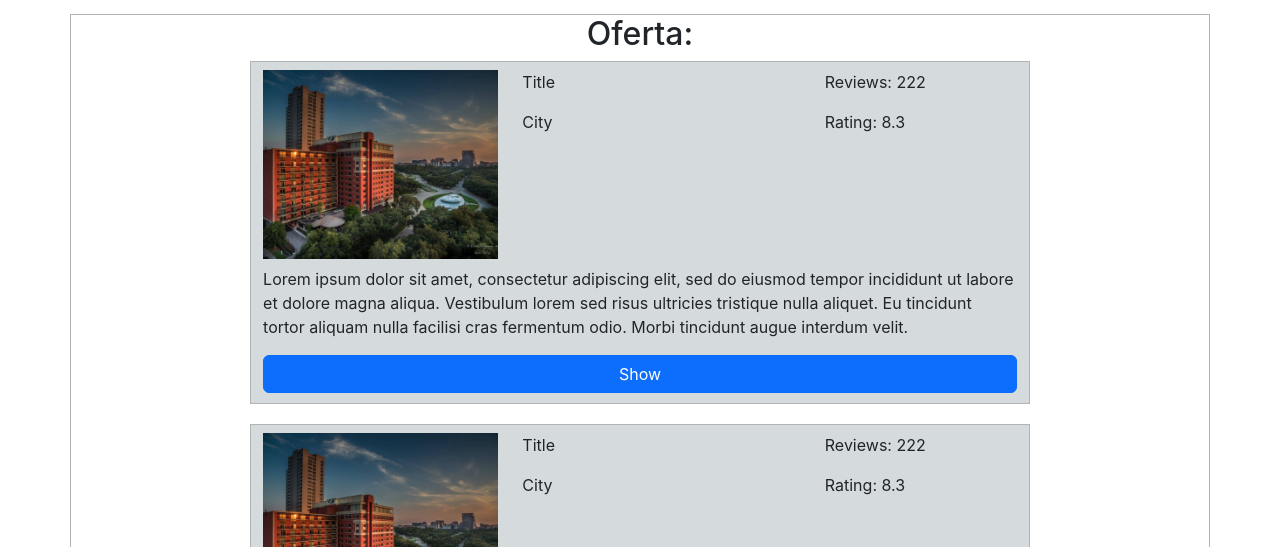
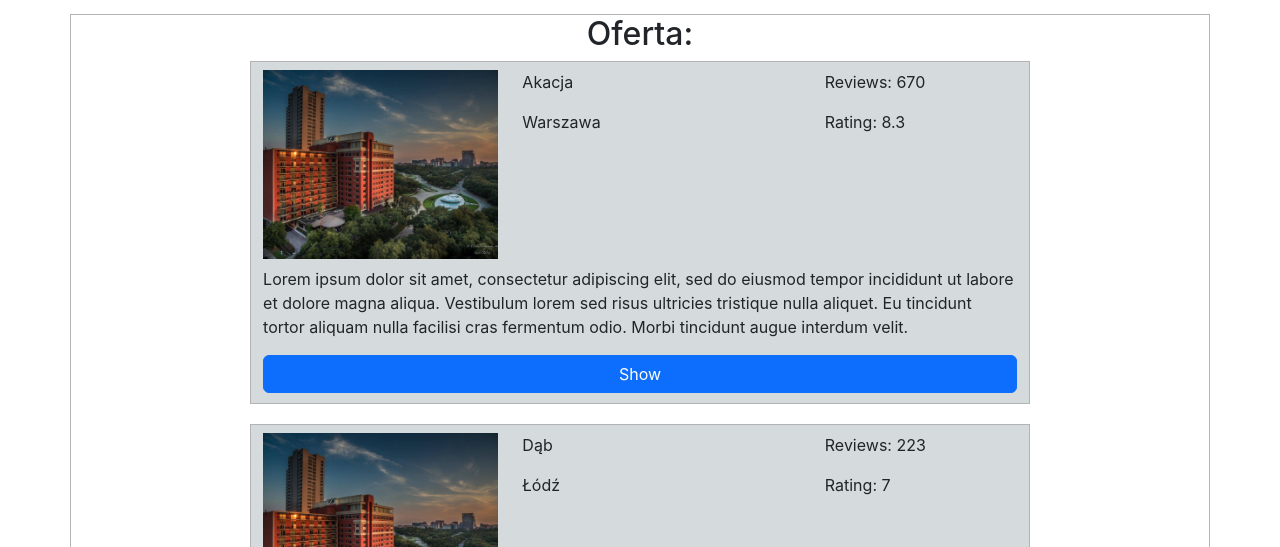
Before and after one commit to Lelonek123/noclegi, a React (Create React App) app: page / in a window 1280 px wide. Shown: the part 153-700 px from the top of the page. Built offline with nearby package versions, Linux system fonts and the light colour scheme.

Commit message:
App state, hotel list and and hotel card rendering

```diff
--- a/src/App.js
+++ b/src/App.js
@@ -1,14 +1,38 @@
+import React from 'react';
 import Header from './components/header/header.js'
 import Menu from './components/menu/menu.js'
 import Hotels from './components/hotels/hotels.js'
 import './App.css';
 
 function App() {
+  const [hotels, setHotels] = React.useState(
+    [
+      {
+        id: 1,
+        name: "Akacja",
+        city: "Warszawa",
+        reviews: "670",
+        rating: "8.3",
+        description: "Lorem ipsum dolor sit amet, consectetur adipiscing elit, sed do eiusmod tempor incididunt ut labore et dolore magna aliqua. Vestibulum lorem sed risus ultricies tristique nulla aliquet. Eu tincidunt tortor aliquam nulla facilisi cras fermentum odio. Morbi tincidunt augue interdum velit.",
+        image: ''
+      },
+      {
+        id: 2,
+        name: "Dąb",
+        city: "Łódź",
+        reviews: "223",
+        rating: "7",
+        description: "Urna et pharetra pharetra massa massa ultricies mi quis hendrerit. Suspendisse sed nisi lacus sed viverra. Eget mi proin sed libero enim sed. Egestas pretium aenean pharetra magna ac placerat vestibulum. Pulvinar elementum integer enim neque volutpat ac tincidunt vitae. Dapibus ultrices in iaculis nunc sed augue lacus viverra. Consectetur adipiscing elit duis tristique sollicitudin nibh. Nulla facilisi nullam vehicula ipsum a arcu cursus vitae. Arcu felis bibendum ut tristique et egestas quis ipsum. Euismod quis viverra nibh cras pulvinar mattis nunc sed blandit. Purus in massa tempor nec.",
+        image: ''
+      }
+    ]
+  )
+
   return (
     <div className="App">
       <Header />
       <Menu />
-      <Hotels />
+      <Hotels hotels={hotels}/>
     </div>
   );
 }
--- a/src/components/header/searchBar/searchBar.js
+++ b/src/components/header/searchBar/searchBar.js
@@ -14,7 +14,14 @@ function SearchBar() {
             className="form-control"
             type="text" placeholder="Search..."
             style={{marginLeft: '10px', border: '1px solid black'}}
-            value={term} onChange={e => setTerm(e.target.value)}
+            value={term}
+            onChange={e => setTerm(e.target.value)}
+            onKeyDown={e => {
+                if (e.key == 'Enter') {
+                    search();
+                    setTerm('');
+                }
+            }}
         />
         <button
             className="btn btn-primary"
--- a/src/components/hotels/hotel/hotel.js
+++ b/src/components/hotels/hotel/hotel.js
@@ -2,7 +2,7 @@ import React from 'react';
 import style from './hotel.module.css';
 import hotelImg from '../../../assets/images/hotel.jpg';
 
-function Hotel() {
+function Hotel(props) {
     return (
     <div className={`${style.hotelContainer} row`}>
         <div className="col-4 mt-2">
@@ -11,17 +11,17 @@ function Hotel() {
         <div className='col-8 mt-2'>
             <div className='row'>
                 <div className='col-7'>
-                    <p>Title</p>
-                    <p>City</p>
+                    <p>{props.name}</p>
+                    <p>{props.city}</p>
                 </div>
                 <div className='col-5'>
-                    <p>Reviews: 222</p>
-                    <p>Rating: 8.3</p>
+                    <p>{`Reviews: ${props.reviews}`}</p>
+                    <p>{`Rating: ${props.rating}`}</p>
                 </div>
             </div>
         </div>
         <div className='col-12 mt-2'>
-            <p>Lorem ipsum dolor sit amet, consectetur adipiscing elit, sed do eiusmod tempor incididunt ut labore et dolore magna aliqua. Vestibulum lorem sed risus ultricies tristique nulla aliquet. Eu tincidunt tortor aliquam nulla facilisi cras fermentum odio. Morbi tincidunt augue interdum velit.</p>
+            <p>{props.description}</p>
             <button className='btn btn-primary' style={{width: '100%', marginBottom: '10px'}}>Show</button>
         </div>
     </div>
--- a/src/components/hotels/hotels.js
+++ b/src/components/hotels/hotels.js
@@ -2,12 +2,11 @@ import React from 'react';
 import Hotel from './hotel/hotel.js'
 import style from './hotels.module.css'
 
-function Hotels() {
+function Hotels(props) {
     return (
         <div className={`container ${style.hotelsContainer}`}>
             <h2>Oferta:</h2>
-            <Hotel style={{color: 'red'}}/>
-            <Hotel />
+            {props.hotels.map(hotel => <Hotel key={hotel.id} {...hotel} />)}
         </div>
     )
 }
```
